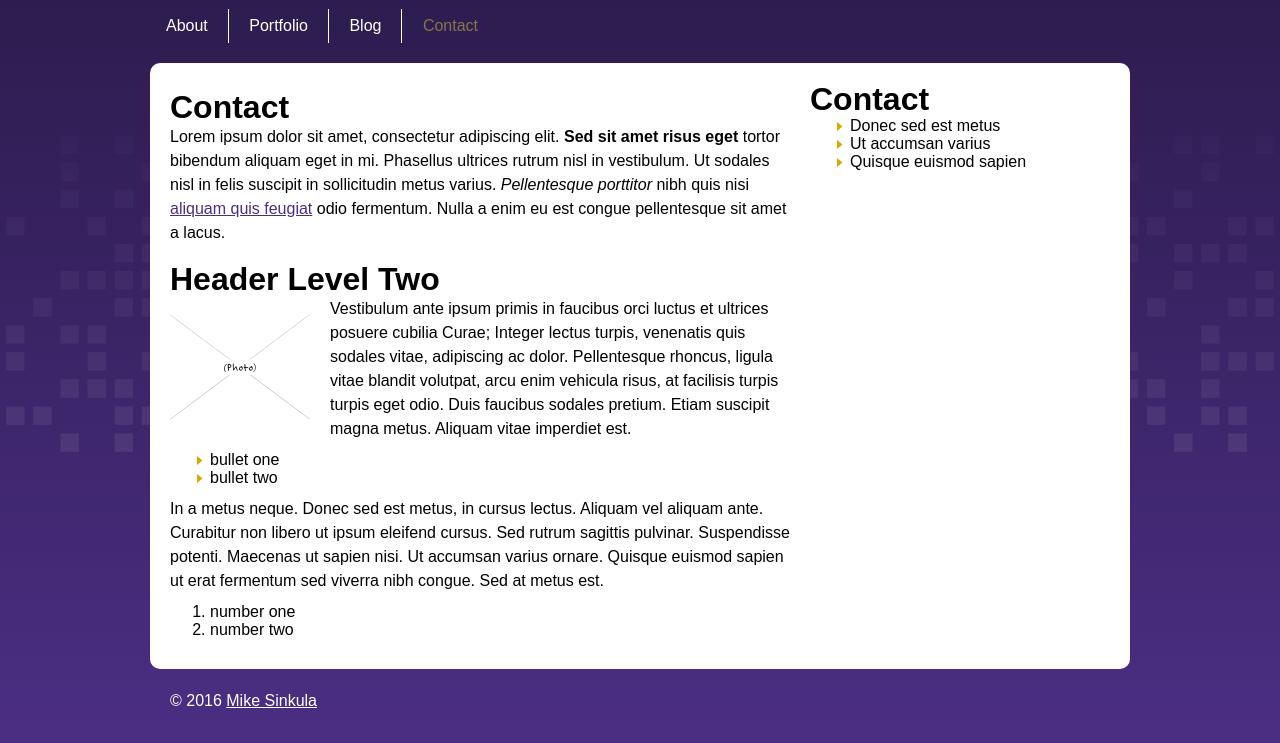
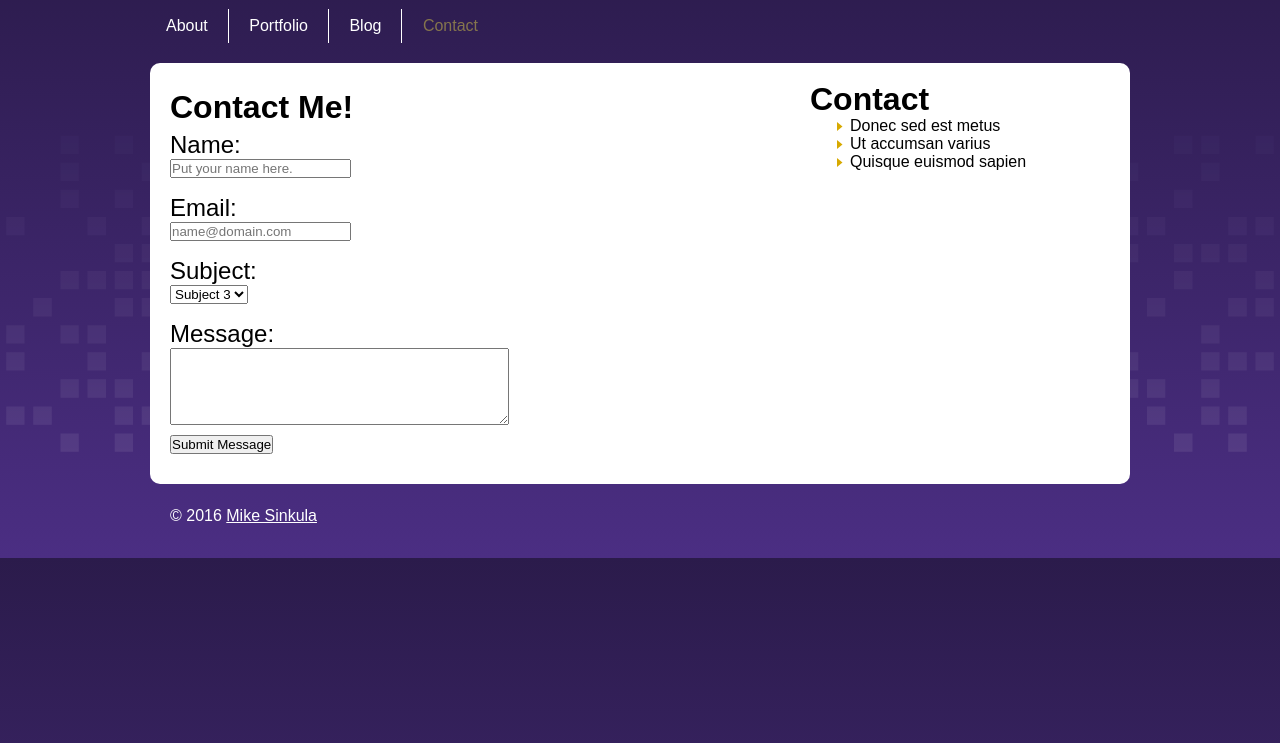
Before and after one commit to kegill/HCDE532, a PHP site: page /contact.php in a window 1280 px wide. Shown: the part 57-800 px from the top of the page. Run offline with PHP 8.4, Linux system fonts and the light colour scheme.

Commit message:
A Contact Form for Your Website

```diff
--- a/2016/_notes/dwsync.xml
+++ b/2016/_notes/dwsync.xml
@@ -1,9 +1,9 @@
 <?xml version="1.0" encoding="utf-8" ?>
 <dwsync>
-<file name="styles.css" server="ovid.u.washington.edu/public_html/" local="3538007208" remote="3538007208" Dst="-1" />
+<file name="styles.css" server="ovid.u.washington.edu/public_html/" local="3538608819" remote="3538608819" Dst="-1" />
 <file name="index.php" server="ovid.u.washington.edu/public_html/" local="3538005072" remote="3538005072" Dst="-1" />
 <file name="about.php" server="ovid.u.washington.edu/public_html/" local="3538005852" remote="3538005852" Dst="-1" />
 <file name="portfolio.php" server="ovid.u.washington.edu/public_html/" local="3538007353" remote="3538007354" Dst="-1" />
 <file name="blog.php" server="ovid.u.washington.edu/public_html/" local="3538007373" remote="3538007373" Dst="-1" />
-<file name="contact.php" server="ovid.u.washington.edu/public_html/" local="3538007394" remote="3538007446" Dst="-1" />
+<file name="contact.php" server="ovid.u.washington.edu/public_html/" local="3538612235" remote="3538612236" Dst="-1" />
 </dwsync>
--- a/2016/contact.php
+++ b/2016/contact.php
@@ -2,21 +2,47 @@
 
 	<!-- Begin Text -->
 	<article id="text">
-    	<h2>Contact</h2>
-        <p>Lorem ipsum dolor sit amet, consectetur adipiscing elit. <strong>Sed sit amet risus eget</strong> tortor bibendum aliquam eget in mi. Phasellus ultrices rutrum nisl in vestibulum. Ut sodales nisl in felis suscipit in sollicitudin metus varius. <em>Pellentesque porttitor</em> nibh quis nisi <a href="#">aliquam quis feugiat</a> odio fermentum. Nulla a enim eu est congue pellentesque sit amet a lacus.
-        </p>
-        <h2>Header Level Two</h2>
-        <img class="left" src="images/FPO-photo-140x140.png" alt="Shut Up!">
-        <p>Vestibulum ante ipsum primis in faucibus orci luctus et ultrices posuere cubilia Curae; Integer lectus turpis, venenatis quis sodales vitae, adipiscing ac dolor. Pellentesque rhoncus, ligula vitae blandit volutpat, arcu enim vehicula risus, at facilisis turpis turpis eget odio. Duis faucibus sodales pretium. Etiam suscipit magna metus. Aliquam vitae imperdiet est.</p>
-        <ul>
-        <li>bullet one</li>
-        <li>bullet two</li>
-        </ul>
-        <p>In a metus neque. Donec sed est metus, in cursus lectus. Aliquam vel aliquam ante. Curabitur non libero ut ipsum eleifend cursus. Sed rutrum sagittis pulvinar. Suspendisse potenti. Maecenas ut sapien nisi. Ut accumsan varius ornare. Quisque euismod sapien ut erat fermentum sed viverra nibh congue. Sed at metus est.</p>
-        <ol>
-        <li>number one</li>
-        <li>number two</li>
-        </ol>
+    	<h2>Contact Me!</h2>
+
+        <?php
+
+		if ( isset ($_POST['submit']) ) { // if the submit button is clicked...
+
+			$mailMesage = ("{$_POST['name']} {$_POST['email']} wrote: \n\n{$_POST['message']}"); // message of the email
+
+			$mailSubject = "{$_POST['subject']}"; // subject of the email
+
+			$mailRecipient = "sinkum@uw.edu"; // destination email address
+
+			$mailSender = "From: {$_POST['email']}"; // the mail sender
+
+			mail ($mailRecipient, $mailSubject , $mailMesage, $mailSender); // function to send the email
+
+			print ("<p>Thank you for contacting me, <strong>{$_POST['name']}</strong>!</p>\n"); // notice that thanks the user
+
+		}
+
+		?>
+
+
+        <!-- Begin Contact Form -->
+        <form action="contact.php" method="post" name="contact" >
+        <label for="name">Name:</label>
+        <input name="name" type="text" placeholder="Put your name here." required="required" >
+        <label for="email">Email:</label>
+        <input name="email" type="email" placeholder="name@domain.com" required="required">
+        <label for="subject">Subject:</label>
+        <select name="subject">
+            <option value="Subject One">Subject 1</option>
+            <option value="Subject Two">Subject 2</option>
+            <option value="Subject Three" selected="selected">Subject 3</option>
+        </select>
+        <label for="message">Message:</label>
+        <textarea name="message" cols="40" rows="5" required="required"></textarea>
+        <input name="submit" type="submit" value="Submit Message" >
+        </form>
+        <!-- End Contact Form -->
+
     </article>
     <!-- End Text -->
 
--- a/2016/styles.css
+++ b/2016/styles.css
@@ -32,6 +32,21 @@ h2 {
 	margin-bottom: 2px;
 	/*width: 620px;
 	margin-left: 50px;*/
+}
+
+h3, label {
+	font-size: 24px;
+	line-height: 24px;
+	padding-top: 8px;
+	margin-bottom: 2px;
+	display: block;
+}
+
+input,
+textarea,
+select {
+	display: block;
+	margin-bottom: 10px;
 }
 
 p {
```
Also changed, not shown: 1 other file.
